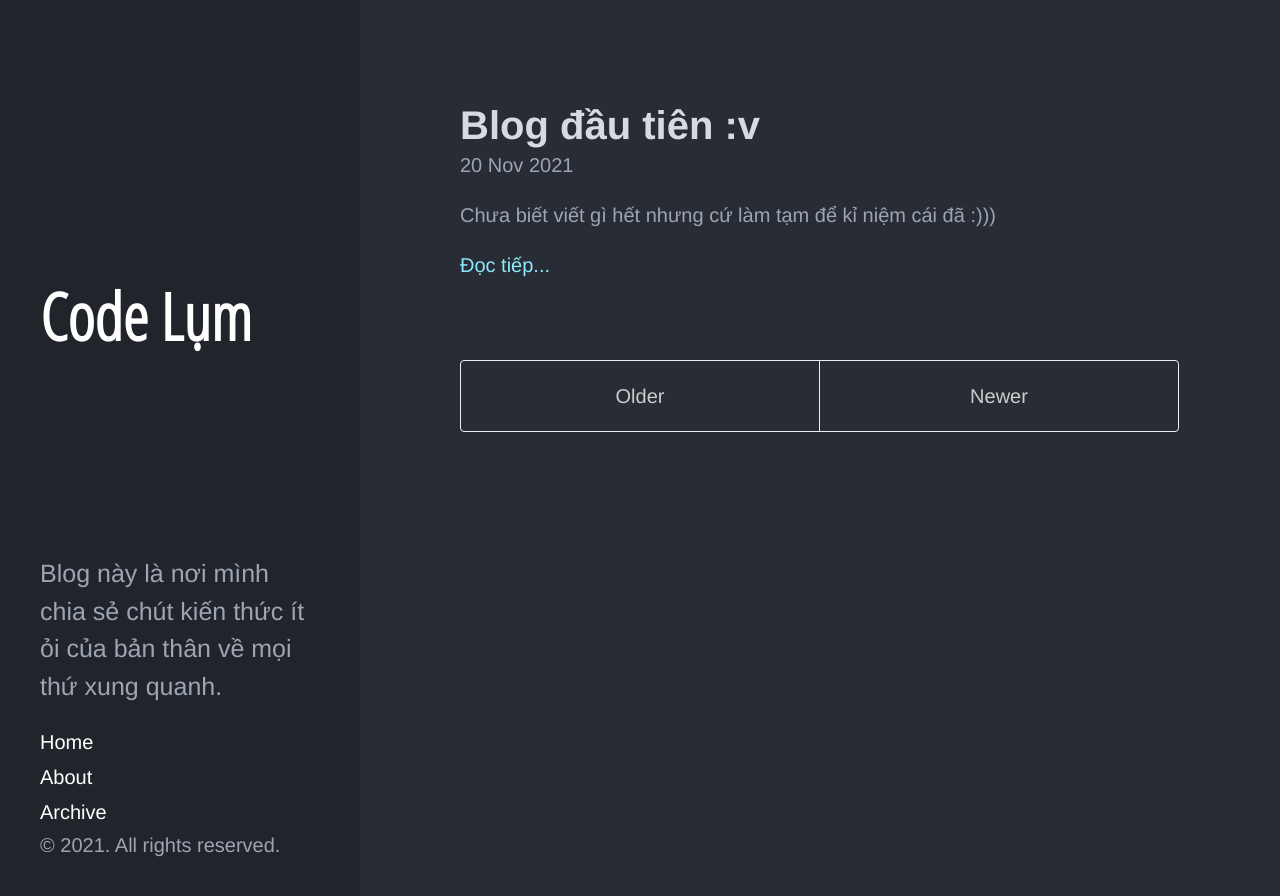
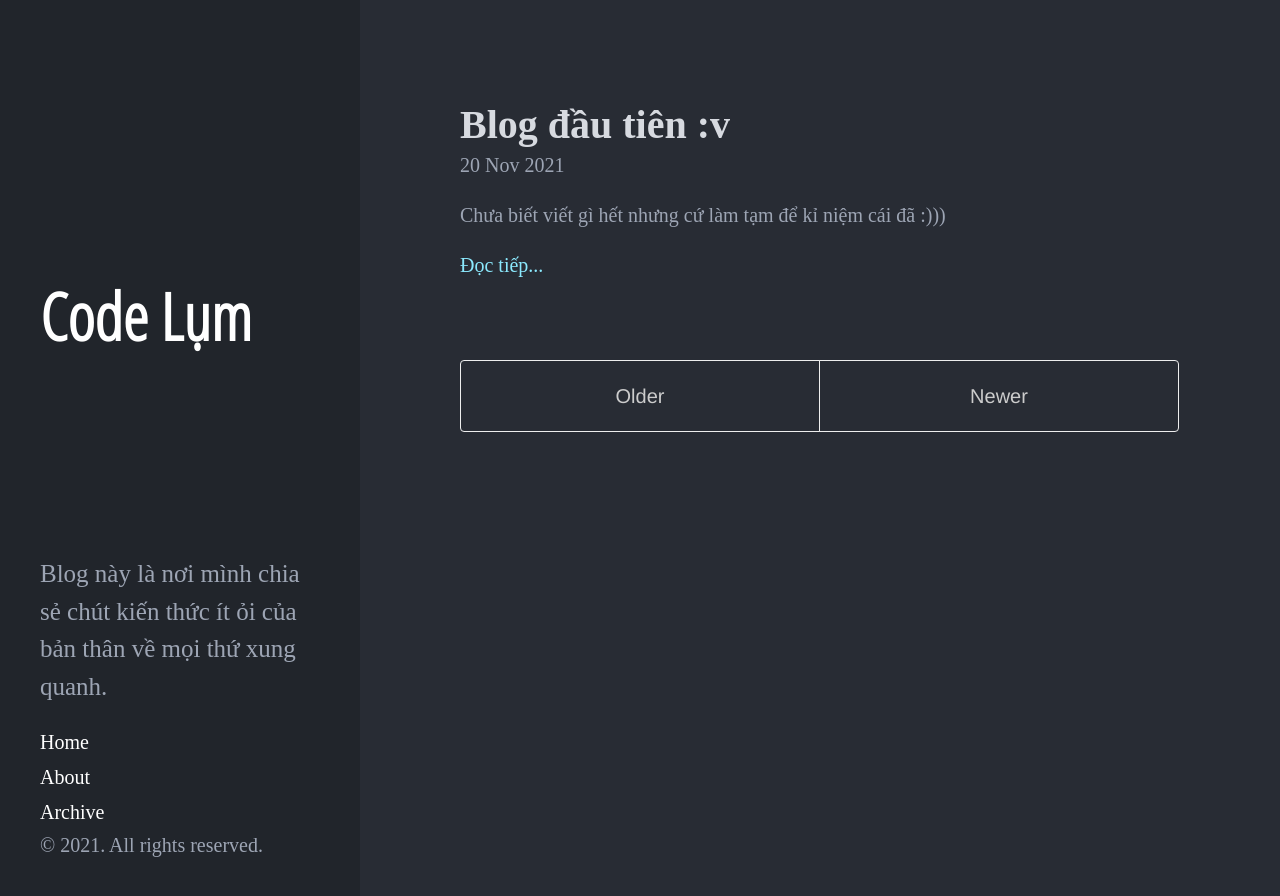
Before and after one commit to merlin7vv4/merlin7vv4.github.io, a Jekyll site: the page built from index.html, in a window 1280 px wide. Shown: the top 896 px of the page. Built offline with Jekyll 4.4.1, drawn with Linux system fonts in a browser that asks for light colours; the list of posts is cut into pages by our own code.

Commit message:
Update hyde_custom.css

```diff
--- a/public/css/hyde_custom.css
+++ b/public/css/hyde_custom.css
@@ -32,7 +32,7 @@
  */
 
 html {
-  font-family: "PT Sans", Helvetica, Arial, sans-serif;
+ font-family: 'Estonia', cursive;
 }
 @media (min-width: 48em) {
   html {
```
